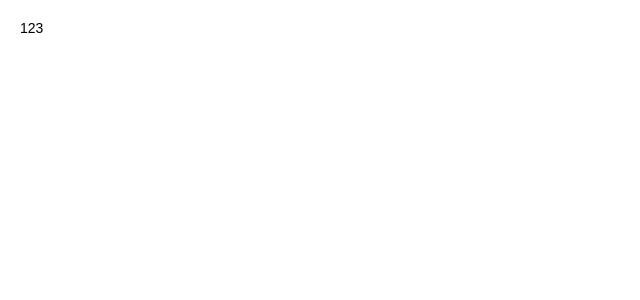
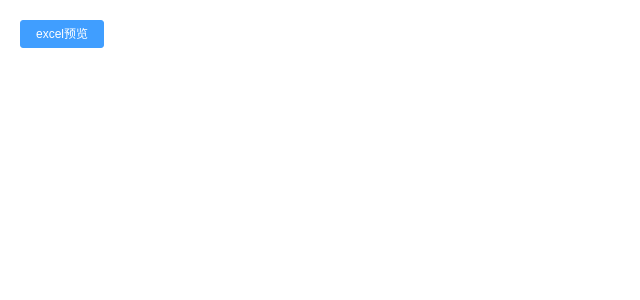
Before and after one commit to rzclzx/wvue, a Vue app: page / in a window 1280 px wide. Shown: the top 300 px of the page, without its empty margins (0-640 px from the left). Built offline with nearby package versions, Linux system fonts and the light colour scheme.

Commit message:
feat：修改

```diff
--- a/config/dev.env.js
+++ b/config/dev.env.js
@@ -1,5 +1,5 @@
 'use strict'
 module.exports = {
   NODE_ENV: '"dev"',
-  BASE_URL: '"http://152.136.23.178:8080"'
+  BASE_URL: '"/an-ti"'
 }
--- a/src/pages/index/index.vue
+++ b/src/pages/index/index.vue
@@ -1,6 +1,10 @@
 <template>
   <div class="app-container">
-    123
+    <el-button
+      size="mini"
+      type="primary"
+      @click="showExcel"
+    >excel预览</el-button>
   </div>
 </template>
 
@@ -23,7 +27,11 @@ export default {
 
   },
   methods: {
-
+    showExcel () {
+      this.$axios(this.$store.state.utils.getExcel).then(res => {
+        console.log(res)
+      })
+    }
   },
   computed: {
 
--- a/src/store/index.js
+++ b/src/store/index.js
@@ -5,11 +5,14 @@ import Vuex from 'vuex'
 import admin from './modules/api/admin'
 // data
 import user from './modules/user'
+
+import utils from './modules/api/utils'
 Vue.use(Vuex)
 
 export default new Vuex.Store({
   modules: {
     admin,
-    user
+    user,
+    utils
   }
 })
--- /dev/null
+++ b/src/store/modules/api/utils.js
@@ -0,0 +1,9 @@
+let state = {
+  getExcel: {
+    method: 'get',
+    url: 'api/opHotlist/downloadTemplate'
+  }
+}
+export default {
+  state
+}
```
Also changed, not shown: config/index.js (+8 -7 lines).
